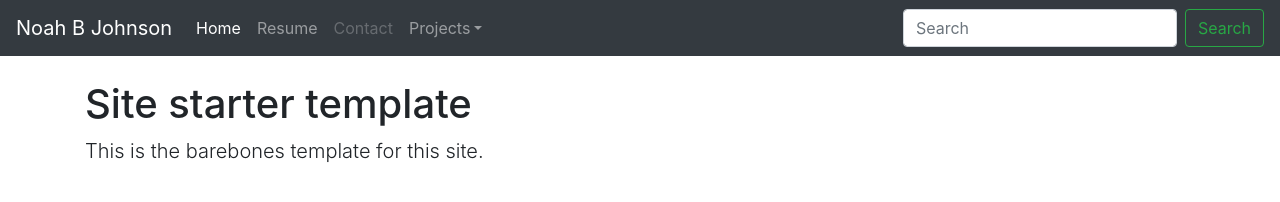
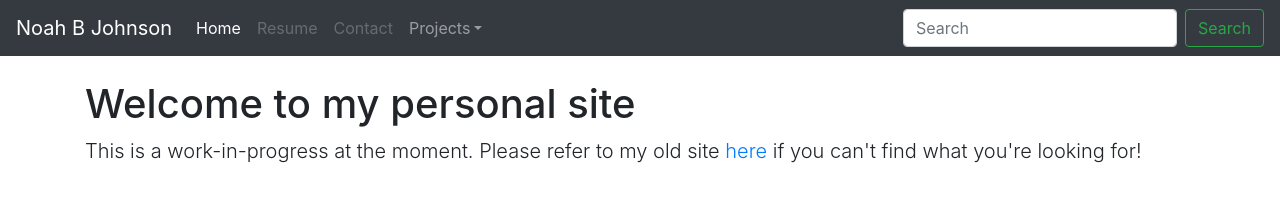
Before and after one commit to noahbjohnson/NoahBJohnson, a plain HTML site: page index.html in a window 1280 px wide. Drawn offline with nearby package versions, Linux system fonts and the light colour scheme.

Commit message:
added WIP disclaimer

```diff
--- a/index.html
+++ b/index.html
@@ -32,7 +32,7 @@
                     <a class="nav-link" href="#">Home<span class="sr-only">(current)</span></a>
                 </li>
                 <li class="nav-item">
-                    <a class="nav-link" href="#">Resume</a>
+                    <a class="nav-link disabled" href="#">Resume</a>
                 </li>
                 <li class="nav-item">
                     <a class="nav-link disabled" href="#">Contact</a>
@@ -57,8 +57,8 @@
     <main role="main" class="container">
 
         <div class="content">
-            <h1>Site starter template</h1>
-            <p class="lead">This is the barebones template for this site.</p>
+            <h1>Welcome to my personal site</h1>
+            <p class="lead">This is a work-in-progress at the moment. Please refer to my old site <a href="http://knuth.luther.edu/~johnno01">here</a> if you can't find what you're looking for!</p>
         </div>
 
     </main>
```
